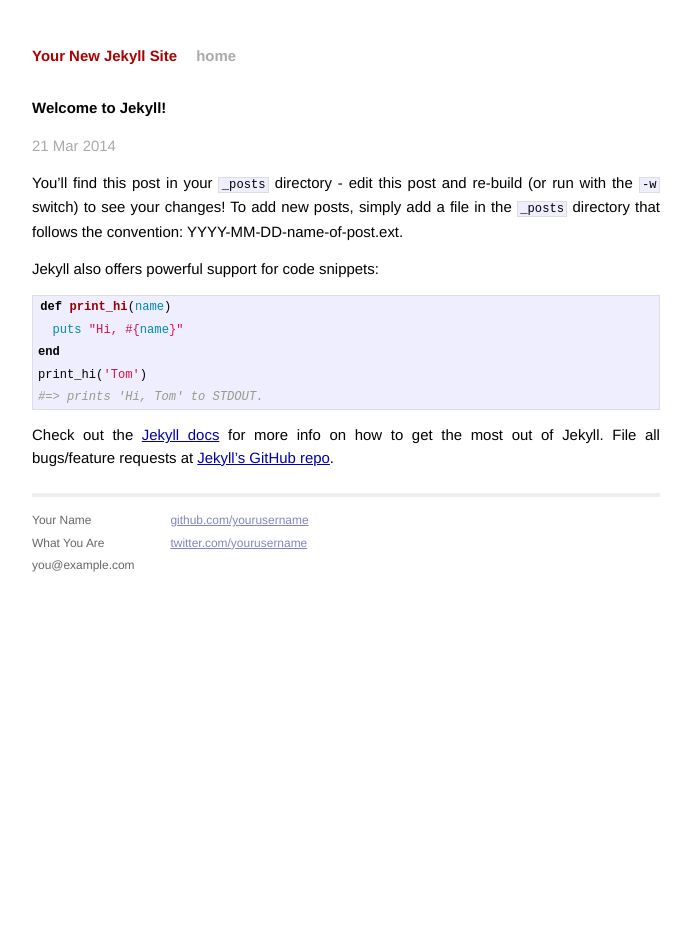
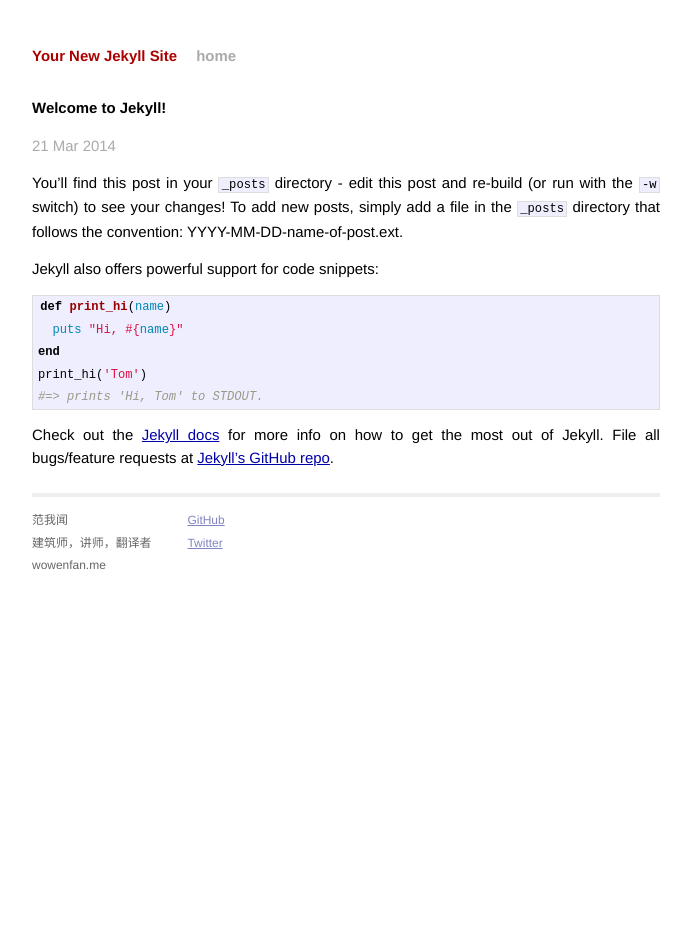
Before and after one commit to platina9/platina9.github.io, a Jekyll site: the page built from _posts/2014-03-21-welcome-to-jekyll.markdown, in a window 1280 px wide. Shown: the whole page, without its empty margins (294-985 px from the left). Built offline with Jekyll 4.4.1, drawn with Linux system fonts in a browser that asks for light colours; Markdown is read by kramdown in place of the engine named in the settings.

Commit message:
Default.html Change

```diff
--- a/_layouts/default.html
+++ b/_layouts/default.html
@@ -26,15 +26,15 @@
           <div class="footer">
             <div class="contact">
               <p>
-                Your Name<br />
-                What You Are<br />
-                you@example.com
+                范我闻<br />
+                建筑师，讲师，翻译者<br />
+                wowenfan.me
               </p>
             </div>
             <div class="contact">
               <p>
-                <a href="https://github.com/yourusername">github.com/yourusername</a><br />
-                <a href="https://twitter.com/yourusername">twitter.com/yourusername</a><br />
+                <a href="https://github.com/platina9">GitHub</a><br />
+                <a href="https://twitter.com/yourusername">Twitter</a><br />
               </p>
             </div>
           </div>
```
